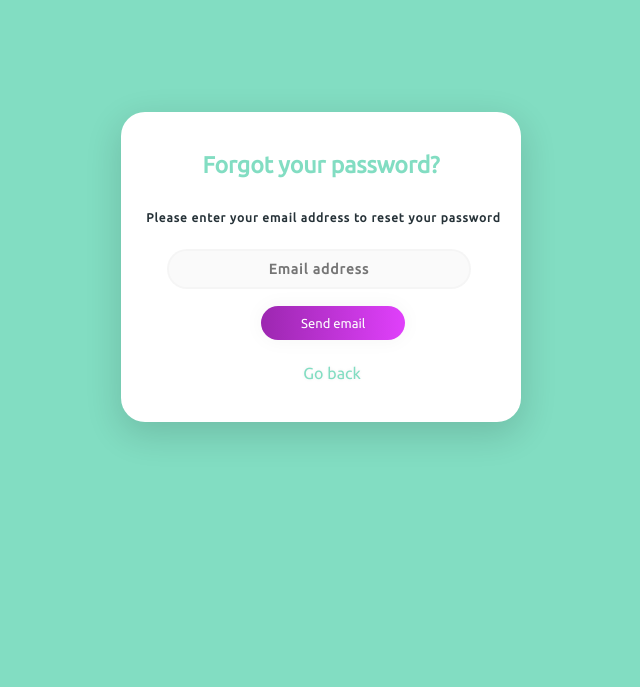
After one commit to aeram0/Flight-Finder, a Python web app: template code/templates/forgot_password.html in a window 1280 px wide. The commit adds this page. Shown: the top 687 px of the page, without its empty margins (319-959 px from the left). Run offline with Jinja, Linux system fonts and the light colour scheme; the template is opened without the code that fills it, so the values that code supplies are empty; some libraries are stand-ins or nearby versions.

Commit message:
forgot_password page

```diff
--- /dev/null
+++ b/code/templates/forgot_password.css
@@ -0,0 +1,81 @@
+    body {
+        background-color: #82DDC2;
+        font-family: 'Ubuntu', sans-serif;
+    }
+
+    .main {
+        background-color: #FFFFFF;
+        width: 400px;
+        height: 310px;
+        margin: 7em auto;
+        border-radius: 1.5em;
+        box-shadow: 0px 11px 35px 2px rgba(0, 0, 0, 0.14);
+    }
+
+    .sign {
+        padding-top: 40px;
+        color: #82DDC2;
+        font-family: 'Ubuntu', sans-serif;
+        font-weight: bold;
+        font-size: 23px;
+    }
+
+
+    .submit {
+      cursor: pointer;
+        border-radius: 5em;
+        color: #fff;
+        background: linear-gradient(to right, #9C27B0, #E040FB);
+        border: 0;
+        padding-left: 40px;
+        padding-right: 40px;
+        padding-bottom: 10px;
+        padding-top: 10px;
+        font-family: 'Ubuntu', sans-serif;
+        margin-left: 35%;
+        font-size: 13px;
+        box-shadow: 0 0 20px 1px rgba(0, 0, 0, 0.04);
+    }
+
+    .email {
+    width: 76%;
+    color: rgb(38, 50, 56);
+    font-weight: 700;
+    font-size: 14px;
+    letter-spacing: 1px;
+    background: rgba(136, 126, 126, 0.04);
+    padding: 10px 20px;
+    border: none;
+    border-radius: 20px;
+    outline: none;
+    box-sizing: border-box;
+    border: 2px solid rgba(0, 0, 0, 0.02);
+    margin-bottom: 50px;
+    margin-left: 46px;
+    text-align: center;
+    margin-bottom: 27px;
+    font-family: 'Ubuntu', sans-serif;
+    }
+
+
+     h1 {
+    color: rgb(38, 50, 56);
+    font-size: 12px;
+    letter-spacing: 1px;
+    padding: 10px 20px;
+    margin-bottom: 15px;
+    margin-left: 5px;
+    text-align: center;
+    font-family: 'Ubuntu', sans-serif;
+    }
+
+    .go_back {
+    text-align: center;
+    }
+
+
+    a {
+        text-shadow: 0px 0px 3px rgba(117, 117, 117, 0.12);
+        color: #82DDC2;
+        text-decoration: none
+    }
--- /dev/null
+++ b/code/templates/forgot_password.html
@@ -0,0 +1,28 @@
+<html>
+
+<head>
+  <link rel="stylesheet" href="css/style.css">
+  <link href="https://fonts.googleapis.com/css?family=Ubuntu" rel="stylesheet">
+  <meta name="viewport" content="width=device-width, initial-scale=1" />
+  <link rel="stylesheet" href="path/to/font-awesome/css/font-awesome.min.css">
+  <link href="forgot_password.css" rel="stylesheet" type=text/css>
+  <title>Sign in</title>
+</head>
+
+<body>
+  <div class="main">
+
+    <p class="sign" align="center">Forgot your password?</p>
+    <h1> Please enter your email address to reset your password </h1>
+      <input class="email " type="text" align="center" placeholder="Email address">
+      <a class="submit" align="center">Send email</a>
+      <br>
+      <br>
+      <p class="go_back" align="center"><a href="login.html">&nbsp&nbsp&nbsp&nbsp&nbsp&nbspGo back</a></p>
+
+
+    </div>
+
+</body>
+
+</html>
--- a/code/templates/login.html
+++ b/code/templates/login.html
@@ -16,7 +16,7 @@
       <input class="un " type="text" align="center" placeholder="Email address">
       <input class="pass" type="password" align="center" placeholder="Password">
       <a class="submit" align="center">Sign in</a>
-      <p class="forgot" align="center"><a href="#">Forgot Password?</p>
+      <p class="forgot" align="center"><a href="forgot_password.html">Forgot Password?</p>
       <p class="register" align="center"><a href="register_form.html">Register here</a></p>
 
 
```
